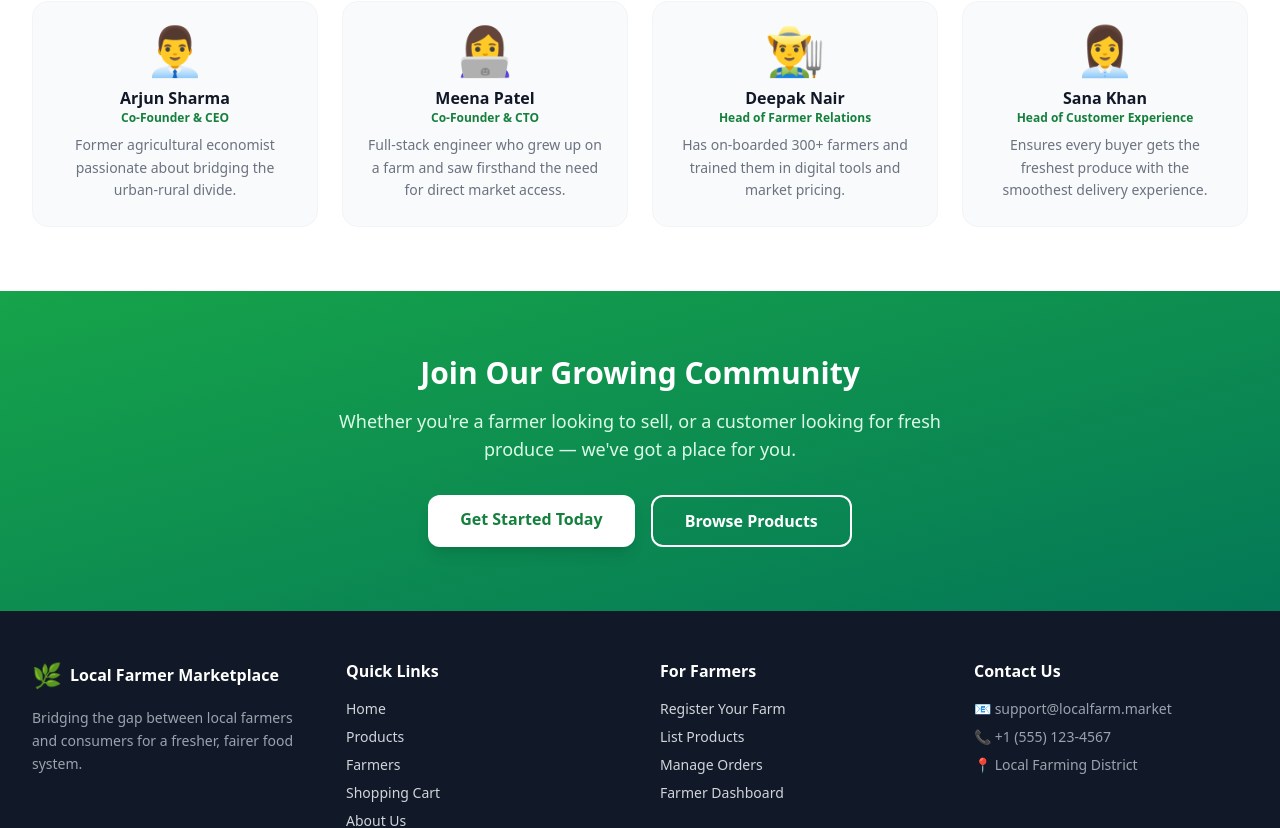
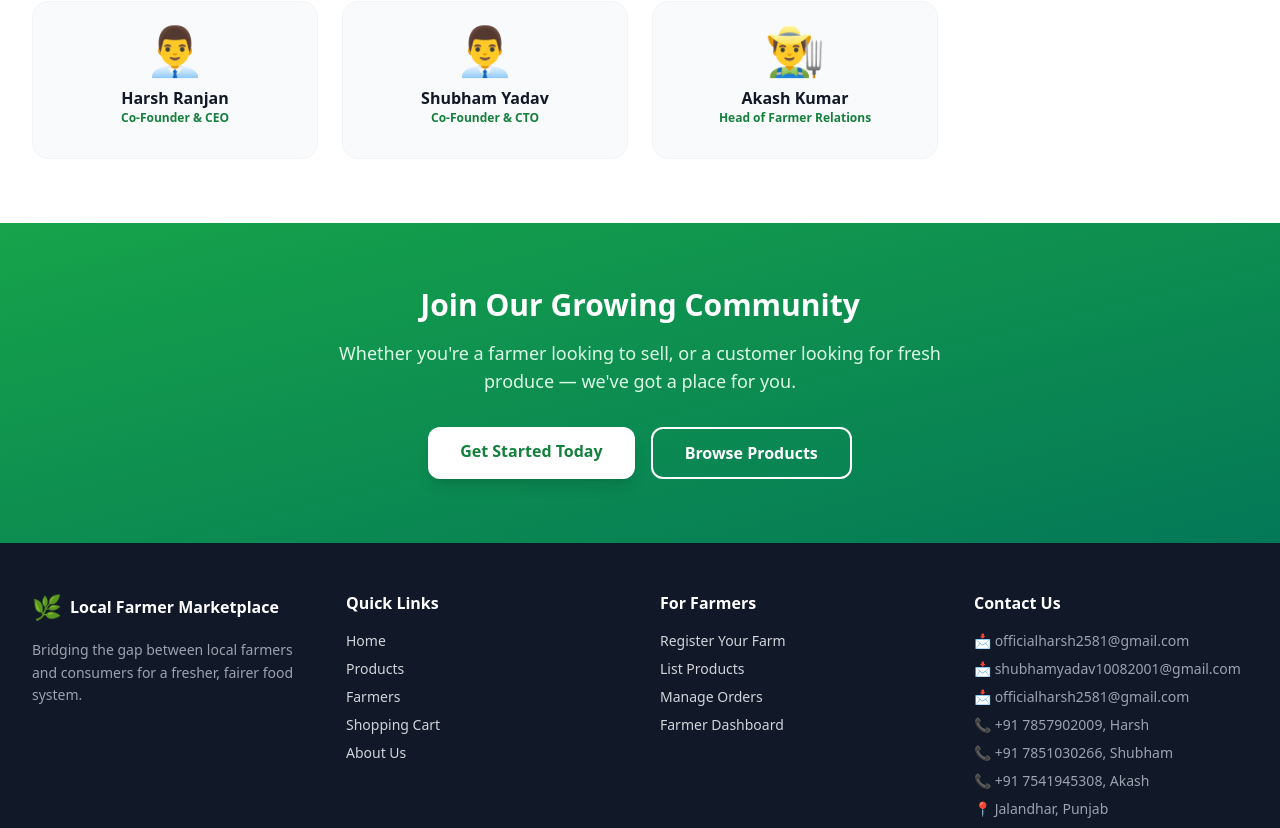
Before and after one commit to HarshThakur2580/Local-Farmer-Produce-Marketplace-NextJS, a Next.js app: page /about in a window 1280 px wide. Shown: the part 1860-2688 px from the top of the page. Built offline with nearby package versions, Linux system fonts and the light colour scheme.

Commit message:
change in contack details of members

```diff
--- a/app/about/page.js
+++ b/app/about/page.js
@@ -2,11 +2,10 @@ import Link from 'next/link';
 import PageWrapper from '@/components/PageWrapper';
 
 const teamMembers = [
-  { name: 'Arjun Sharma', role: 'Co-Founder & CEO', emoji: '👨‍💼', bio: 'Former agricultural economist passionate about bridging the urban-rural divide.' },
-  { name: 'Meena Patel', role: 'Co-Founder & CTO', emoji: '👩‍💻', bio: 'Full-stack engineer who grew up on a farm and saw firsthand the need for direct market access.' },
-  { name: 'Deepak Nair', role: 'Head of Farmer Relations', emoji: '👨‍🌾', bio: 'Has on-boarded 300+ farmers and trained them in digital tools and market pricing.' },
-  { name: 'Sana Khan', role: 'Head of Customer Experience', emoji: '👩‍💼', bio: 'Ensures every buyer gets the freshest produce with the smoothest delivery experience.' },
-];
+  { name: 'Harsh Ranjan', role: 'Co-Founder & CEO', emoji: '👨‍💼' } ,
+  { name: 'Shubham Yadav', role: 'Co-Founder & CTO', emoji: '👨‍💼' },
+  { name: 'Akash Kumar', role: 'Head of Farmer Relations', emoji: '👨‍🌾' }
+]
 
 const values = [
   { icon: '🌱', title: 'Sustainability', desc: 'We promote eco-friendly farming practices and reduce food miles by prioritizing local sourcing.' },
--- a/components/Footer.js
+++ b/components/Footer.js
@@ -65,9 +65,13 @@ export default function Footer() {
           <div>
             <h4 className="font-semibold text-white mb-4">Contact Us</h4>
             <ul className="space-y-2 text-sm text-gray-400">
-              <li>📧 support@localfarm.market</li>
-              <li>📞 +1 (555) 123-4567</li>
-              <li>📍 Local Farming District</li>
+              <li>📩 officialharsh2581@gmail.com</li>
+              <li>📩 shubhamyadav10082001@gmail.com</li>
+              <li>📩 officialharsh2581@gmail.com</li>
+              <li>📞 +91 7857902009, Harsh</li>
+              <li>📞 +91 7851030266, Shubham</li>
+              <li>📞 +91 7541945308, Akash</li>
+              <li>📍 Jalandhar, Punjab</li>
             </ul>
           </div>
         </div>
```
